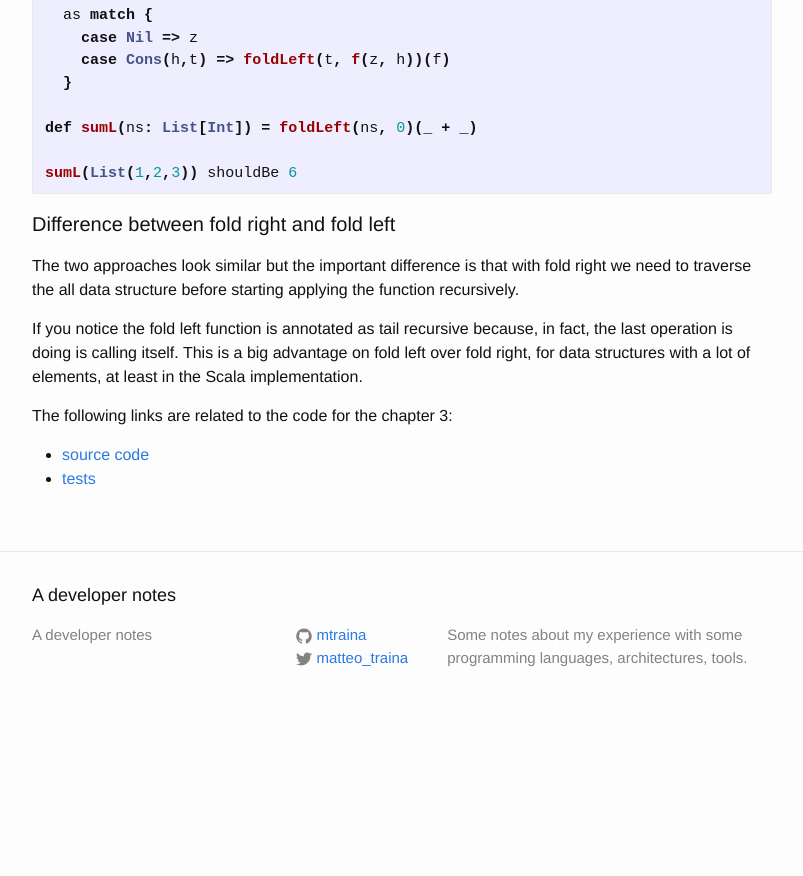
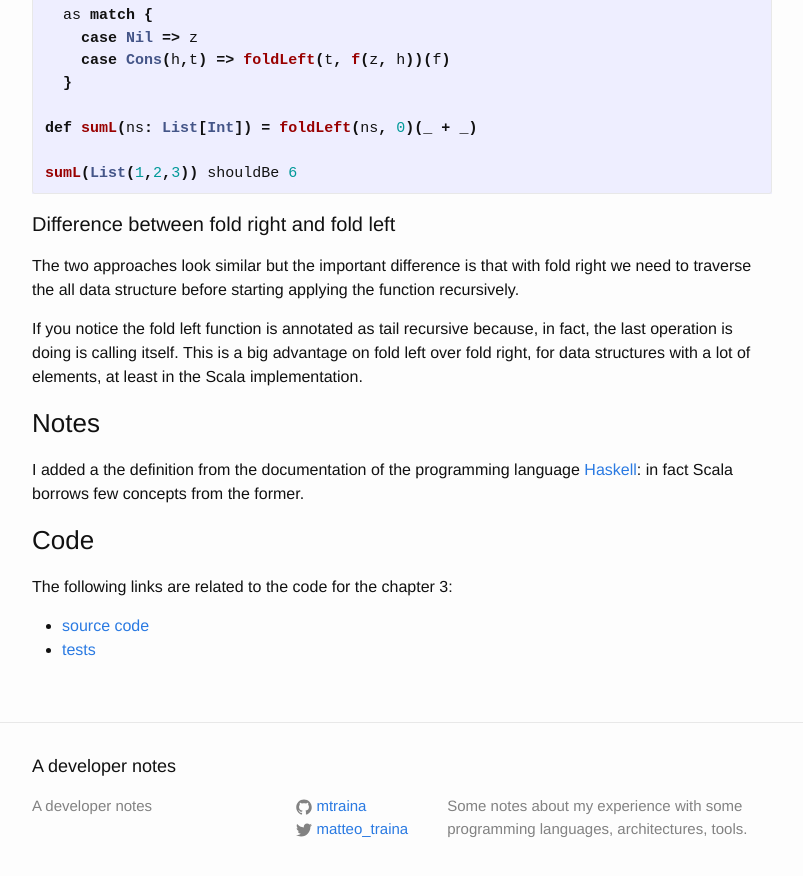
Before and after one commit to mtraina/mtraina.github.io, a Jekyll site: the page built from _posts/2016-03-02-fpis-ch03.markdown, in a window 1280 px wide and 900 px high, scrolled down 1626 px. Shown: the top 876 px of the window, without its empty margins (238-1041 px from the left). Built offline with Jekyll 4.4.1, drawn with Linux system fonts in a browser that asks for light colours; comment, search, counter and statistics services are not loaded; before the commit the page ends 2355 px from its top, so only the background shows below that.

Commit message:
notes and code

```diff
--- a/_posts/2016-03-02-fpis-ch03.markdown
+++ b/_posts/2016-03-02-fpis-ch03.markdown
@@ -72,6 +72,10 @@ The two approaches look similar but the important difference is that with fold r
 
 If you notice the fold left function is annotated as tail recursive because, in fact, the last operation is doing is calling itself. This is a big advantage on fold left over fold right, for data structures with a lot of elements, at least in the Scala implementation.
 
+<h3>Notes</h3>
+I added a the definition from the documentation of the programming language [Haskell](https://www.haskell.org): in fact Scala borrows few concepts from the former.
+
+<h3>Code</h3>
 The following links are related to the code for the chapter 3:
 * [source code][fpis-ch03-repo]
 * [tests][fpis-ch03-test-repo]
```
